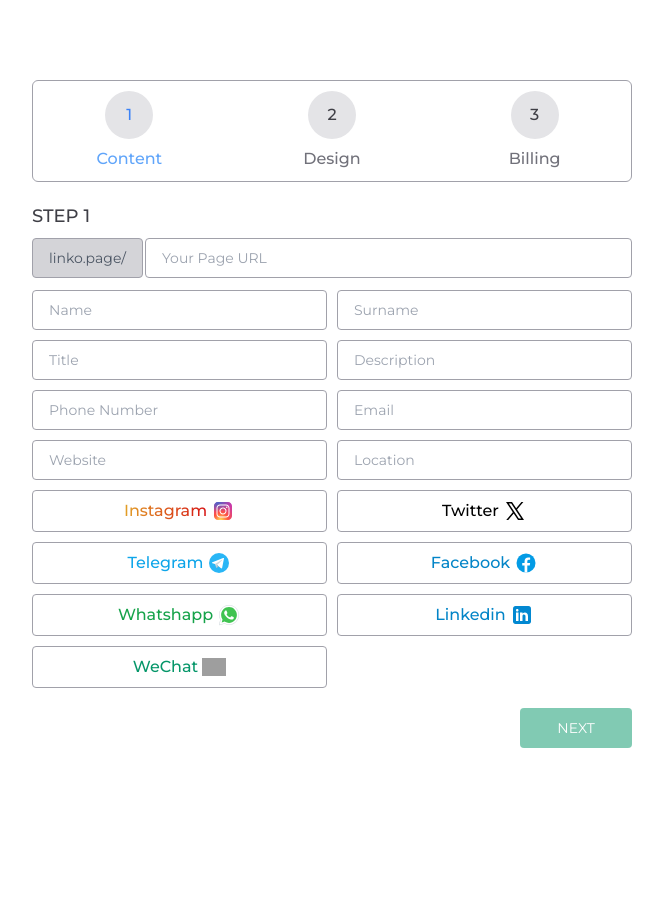
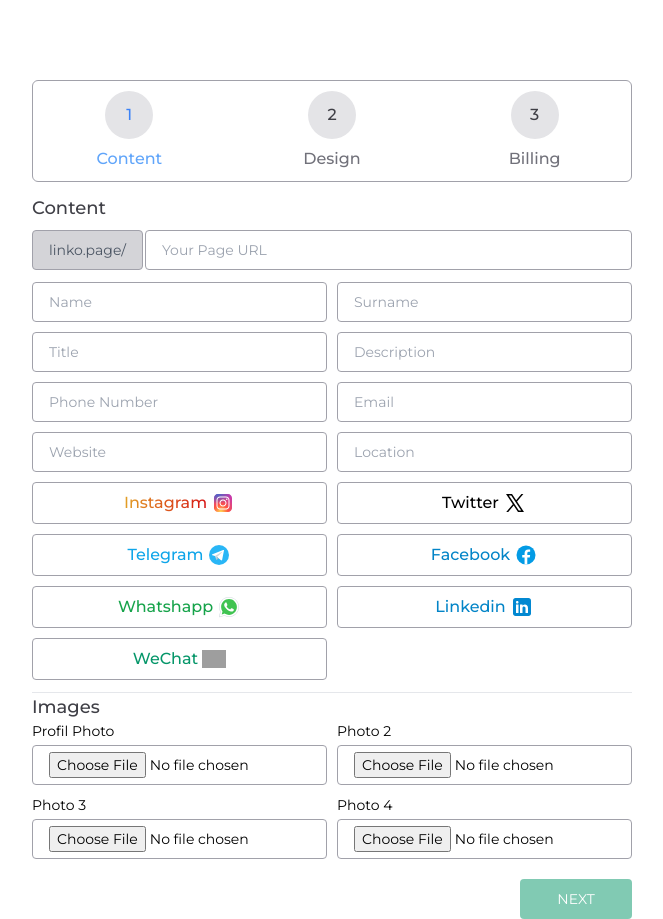
Before and after one commit to t4ner/digital-business-card, a React (Vite) app: page / in a window 1280 px wide. Shown: the whole page, without its empty margins (308-971 px from the left). Before the commit the page ends 800 px from the top, so only its background shows below. Built offline with nearby package versions, Linux system fonts and the light colour scheme; grey boxes are pictures that could not be loaded.

Commit message:
FormStepper theme updated

```diff
--- a/src/components/FormStepper/Stepper.jsx
+++ b/src/components/FormStepper/Stepper.jsx
@@ -1,6 +1,6 @@
 import { ErrorMessage, Field, Form, Formik } from "formik";
 import React, { useState } from "react";
-import { stepperValidation } from "../StepperValidation";
+import { stepperValidation } from "./StepperValidation";
 import classNames from "classnames";
 import instagram from "/socialMediaLogo/instagram.svg";
 import twitter from "/socialMediaLogo/twitter.svg";
@@ -9,6 +9,8 @@
 import whatsapp from "/socialMediaLogo/whatsapp.svg";
 import linkedin from "/socialMediaLogo/linkedin.svg";
 import wechat from "/socialMediaLogo/wechat.svg";
+import theme1 from "/themes/1.png";
+import theme2 from "/themes/2.png";
 
 function Stepper() {
   const [formValues, setFormValues] = useState({
@@ -76,10 +78,24 @@
           wechat: "",
           website: "",
           location: "",
+          photoUrl1: null,
+          photoUrl2: null,
+          photoUrl3: null,
+          photoUrl4: null,
           //step1
         }}
         onSubmit={(values, actions) => {
-          console.log("values", values);
+          const formData = new FormData();
+          Object.entries(values).forEach(([key, value]) => {
+            if (key.startsWith("photoUrl")) {
+              if (value instanceof File) {
+                formData.append(key, value);
+              }
+            } else {
+              formData.append(key, value);
+            }
+          });
+          console.log(values);
         }}
       >
         {({ values, setFieldValue, isValid, dirty }) => {
@@ -122,7 +138,7 @@
           };
           return (
             <Form className="w-[600px] mx-auto mt-20">
-              <header className="grid grid-cols-3 gap-x-2.5 py-2.5 border border-zinc-400 rounded-md mb-5">
+              <header className="grid grid-cols-3 gap-x-2.5 py-2.5 border border-zinc-400 rounded-md mb-3">
                 {steps.map((step) => (
                   <button
                     key={step.step}
@@ -161,11 +177,16 @@
               </header>
               <header>
                 <h3 className="text-lg font-medium text-zinc-700 mb-2">
-                  STEP {values.step}
+                  {steps.title}
                 </h3>
               </header>
               {values.step === 1 && (
                 <>
+                  <header>
+                    <h3 className="text-lg font-medium text-zinc-700 mb-2">
+                      Content
+                    </h3>
+                  </header>
                   <div className="flex flex-col w-full mb-3">
                     <div className="flex items-center">
                       <div
@@ -434,32 +455,197 @@
                       )}
                     </div>
                   </div>
+                  <hr className="mt-3" />
+                  <h3 className="text-lg font-medium text-zinc-700 ">Images</h3>
+                  <div className="grid grid-cols-2 gap-2.5">
+                    <div className="flex flex-col">
+                      <label htmlFor="photoUrl1" className="text-sm">
+                        Profil Photo
+                      </label>
+                      <input
+                        id="photoUrl1"
+                        name="photoUrl1"
+                        type="file"
+                        accept="image/*"
+                        onChange={(event) =>
+                          setFieldValue(
+                            "photoUrl1",
+                            event.currentTarget.files[0]
+                          )
+                        }
+                        className="input pt-1.5  mt-1"
+                      />
+                      {values.photoUrl1 && (
+                        <img
+                          src={URL.createObjectURL(values.photoUrl1)}
+                          alt="Photo 1"
+                          className=" h-40"
+                        />
+                      )}
+                    </div>
+                    <div className="flex flex-col">
+                      <label htmlFor="photoUrl2" className="text-sm">
+                        Photo 2
+                      </label>
+                      <input
+                        id="photoUrl2"
+                        name="photoUrl2"
+                        type="file"
+                        accept="image/*"
+                        onChange={(event) =>
+                          setFieldValue(
+                            "photoUrl2",
+                            event.currentTarget.files[0]
+                          )
+                        }
+                        className="input pt-1.5 mt-1"
+                      />
+                      {values.photoUrl2 && (
+                        <img
+                          src={URL.createObjectURL(values.photoUrl2)}
+                          alt="Photo 2"
+                          className="h-40"
+                        />
+                      )}
+                    </div>
+                    <div className="flex flex-col">
+                      <label htmlFor="photoUrl3" className="text-sm">
+                        Photo 3
+                      </label>
+                      <input
+                        id="photoUrl3"
+                        name="photoUrl3"
+                        type="file"
+                        accept="image/*"
+                        onChange={(event) =>
+                          setFieldValue(
+                            "photoUrl3",
+                            event.currentTarget.files[0]
+                          )
+                        }
+                        className="input pt-1.5 mt-1"
+                      />
+                      {values.photoUrl2 && (
+                        <img
+                          src={URL.createObjectURL(values.photoUrl3)}
+                          alt="Photo 3"
+                          className="h-40"
+                        />
+                      )}
+                    </div>
+                    <div className="flex flex-col">
+                      <label htmlFor="photoUrl4" className="text-sm">
+                        Photo 4
+                      </label>
+                      <input
+                        id="photoUrl4"
+                        name="photoUrl4"
+                        type="file"
+                        accept="image/*"
+                        onChange={(event) =>
+                          setFieldValue(
+                            "photoUrl4",
+                            event.currentTarget.files[0]
+                          )
+                        }
+                        className="input pt-1.5 mt-1"
+                      />
+                      {values.photoUrl4 && (
+                        <img
+                          src={URL.createObjectURL(values.photoUrl4)}
+                          alt="Photo 4"
+                          className="h-40"
+                        />
+                      )}
+                    </div>
+                  </div>
                 </>
               )}
               {values.step === 2 && (
+                <>
+                  <header>
+                    <h3 className="text-lg font-medium text-zinc-700 mb-2">
+                      Design
+                    </h3>
+                  </header>
+                  <span className="flex font-medium mb-2">Theme 1</span>
+                  <div className="grid grid-cols-2 gap-2.5">
+                    <div className="flex mb-5 flex-col items-center">
+                      <label>
+                        <input
+                          type="radio"
+                          name="selectedTheme"
+                          value="1"
+                          checked={values.themeId === 1}
+                          onChange={() => setFieldValue("themeId", 1)}
+                          className="hidden"
+                        />
+                        <div className="flex gap-2">
+                          <img
+                            src={theme1}
+                            alt="Theme 1"
+                            className={classNames("cursor-pointer w-full", {
+                              "border-4 border-blue-500 rounded": values.themeId === 1,
+                            })}
+                          />
+                          <img
+                            src={theme2}
+                            alt="Theme 2"
+                            className={classNames("cursor-pointer", {
+                              "border-4 border-blue-500 rounded": values.themeId === 1,
+                            })}
+                          />
+                        </div>
+                      </label>
+                    </div>
+                  </div>
+                  <span className="font-medium mb-4">Theme 2</span>
+                  <div className="grid grid-cols-2 gap-2.5 mt-2">
+                    <div className="flex mb-5 flex-col items-center">
+                      <label>
+                        <input
+                          type="radio"
+                          name="selectedTheme"
+                          value="1"
+                          checked={values.themeId === 2}
+                          onChange={() => setFieldValue("themeId", 2)}
+                          className="hidden"
+                        />
+                        <div className="flex gap-2">
+                          <img
+                            src={theme1}
+                            alt="Theme 1"
+                            className={classNames("cursor-pointer w-full", {
+                              "border-4 border-blue-500 rounded": values.themeId === 2,
+                            })}
+                          />
+                          <img
+                            src={theme2}
+                            alt="Theme 2"
+                            className={classNames("cursor-pointer", {
+                              "border-4 border-blue-500 rounded": values.themeId === 2,
+                            })}
+                          />
+                        </div>
+                      </label>
+                    </div>
+                  </div>
+                </>
+              )}
+
+              {values.step === 3 && (
+                <>
+                  <header>
+                    <h3 className="text-lg font-medium text-zinc-700 mb-2">
+                      Billing
+                    </h3>
                     <div className="grid grid-cols-2 gap-2.5">
                       <div className="flex flex-col">
-                    <Field name="age" className="input" placeholder="Age" />
-                    <ErrorMessage
-                      name="age"
-                      component="small"
-                      className=" text-xs text-red-600 mt-1"
+                        <Field
+                          name="about"
+                          className="input"
+                          placeholder="About"
                         />
-                  </div>
-                  <div className="flex flex-col">
-                    <Field name="job" className="input" placeholder="Job" />
-                    <ErrorMessage
-                      name="job"
-                      component="small"
-                      className=" text-xs text-red-600 mt-1"
-                    />
-                  </div>
-                </div>
-              )}
-              {values.step === 3 && (
-                <div className="grid grid-cols-2 gap-2.5">
-                  <div className="flex flex-col">
-                    <Field name="about" className="input" placeholder="About" />
                         <ErrorMessage
                           name="about"
                           component="small"
@@ -467,6 +653,8 @@
                         />
                       </div>
                     </div>
+                  </header>
+                </>
               )}
               <div className="grid grid-cols-2 gap-x-4 mt-5">
                 {(values.step > 1 && (
--- a/src/components/StepperValidation.js
+++ b/src/components/FormStepper/StepperValidation.js
@@ -29,11 +29,7 @@
     is: 1,
     then: (schema) => schema.required(),
   }),
-  age: Yup.string().when("step", {
-    is: 2,
-    then: (schema) => schema.required(),
-  }),
-  job: Yup.string().when("step", {
+  themeId: Yup.string().when("step", {
     is: 2,
     then: (schema) => schema.required(),
   }),
```
Also changed, not shown: public/themes/1.png (added), public/themes/2.png (added). Lines whose indentation alone changed are shown as unchanged.
